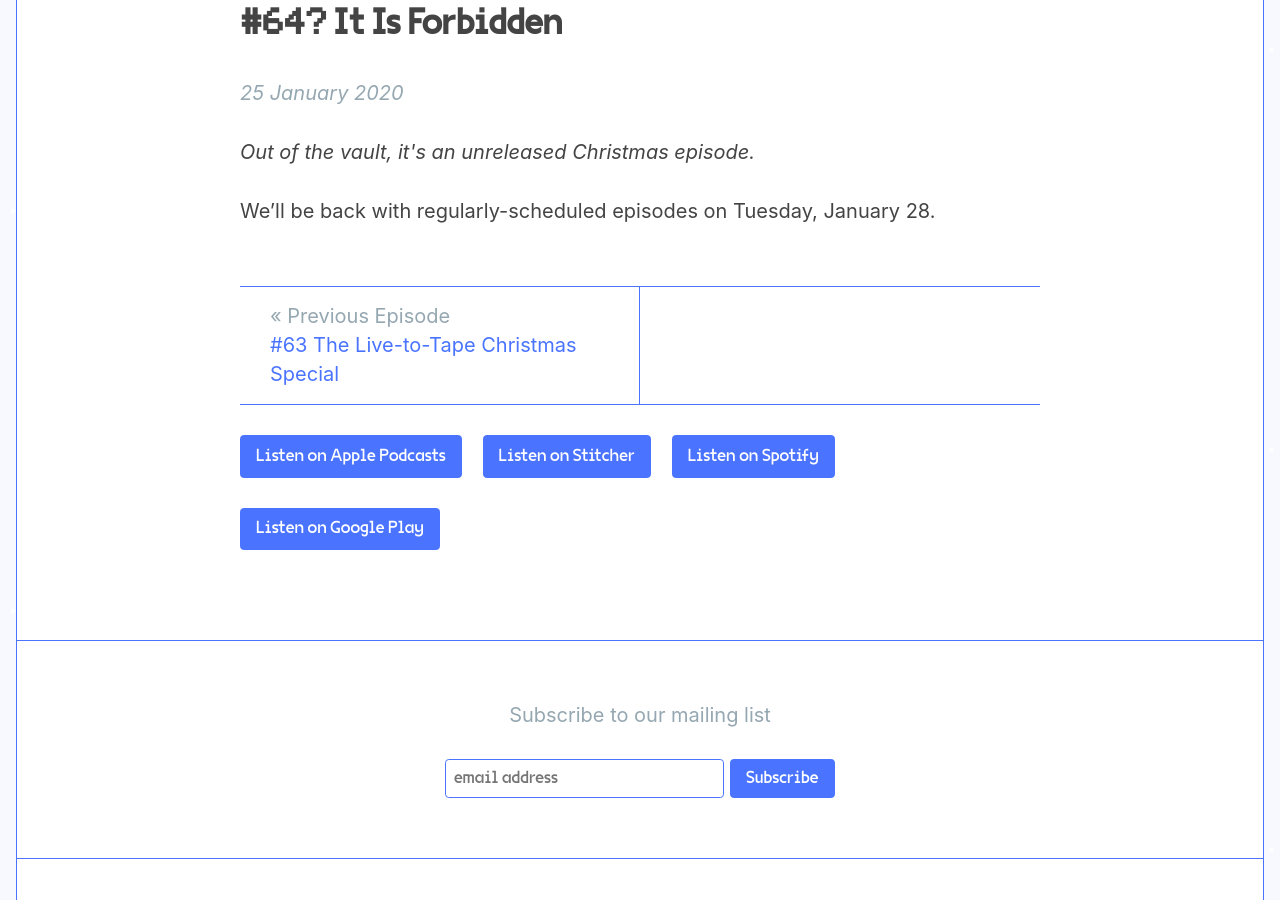
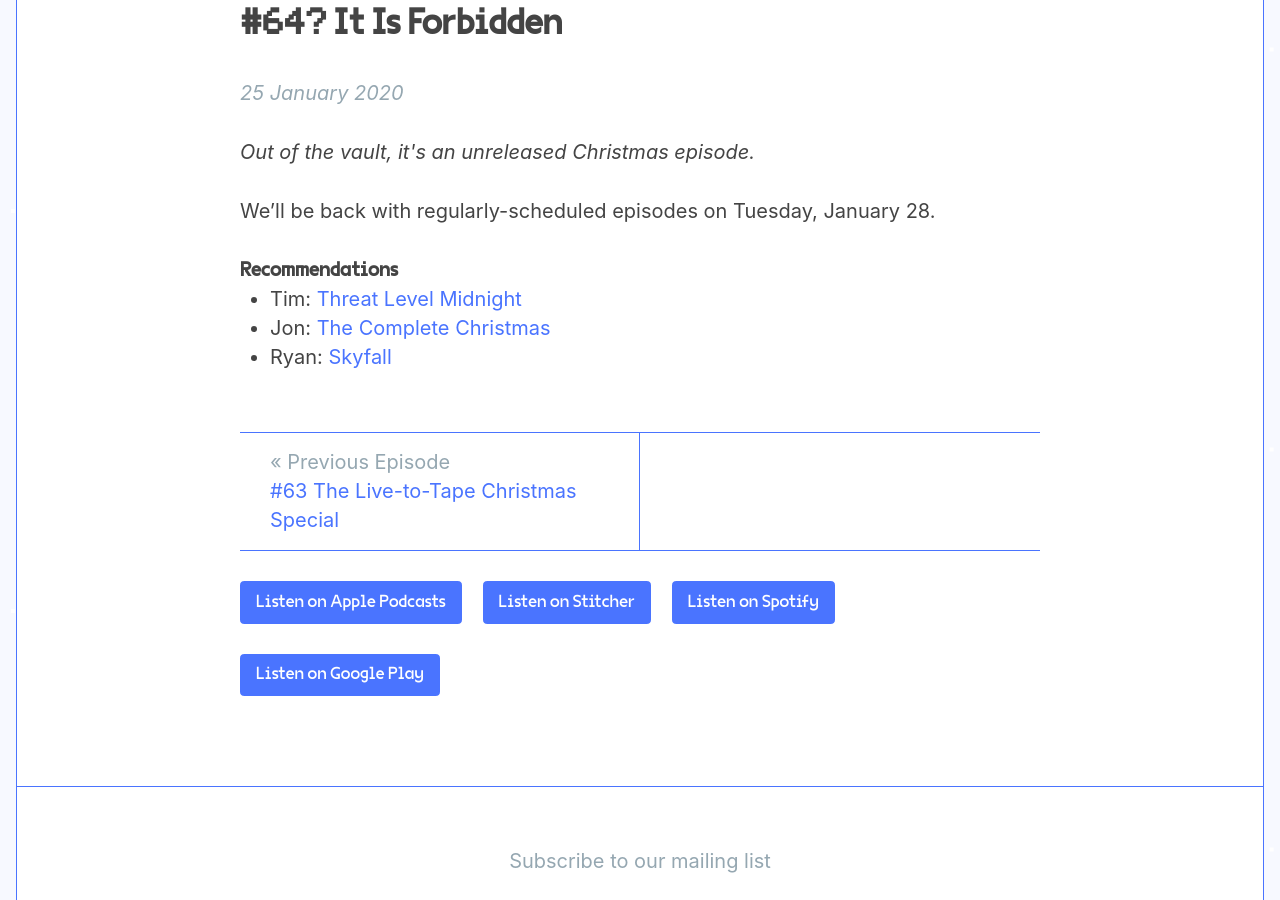
Before and after one commit to jondueck/whatevertown, a Jekyll site: the page built from _posts/2020-01-25-episode-64.md, in a window 1280 px wide and 900 px high, scrolled down 574 px. Built offline with Jekyll 4.4.1, drawn with Linux system fonts in a browser that asks for light colours; some web fonts are replaced; comment, search, counter and statistics services are not loaded.

Commit message:
Updated Episode 64

```diff
--- a/_posts/2020-01-25-episode-64.md
+++ b/_posts/2020-01-25-episode-64.md
@@ -21,3 +21,8 @@
 ---
 
 We'll be back with regularly-scheduled episodes on Tuesday, January 28.
+
+### Recommendations
+- Tim: [Threat Level Midnight](https://www.youtube.com/watch?v=7iPyz6Yqwl4)
+- Jon: [The Complete Christmas](https://www.earios.net/the-complete-christmas)
+- Ryan: [Skyfall](https://letterboxd.com/film/skyfall/)
```
